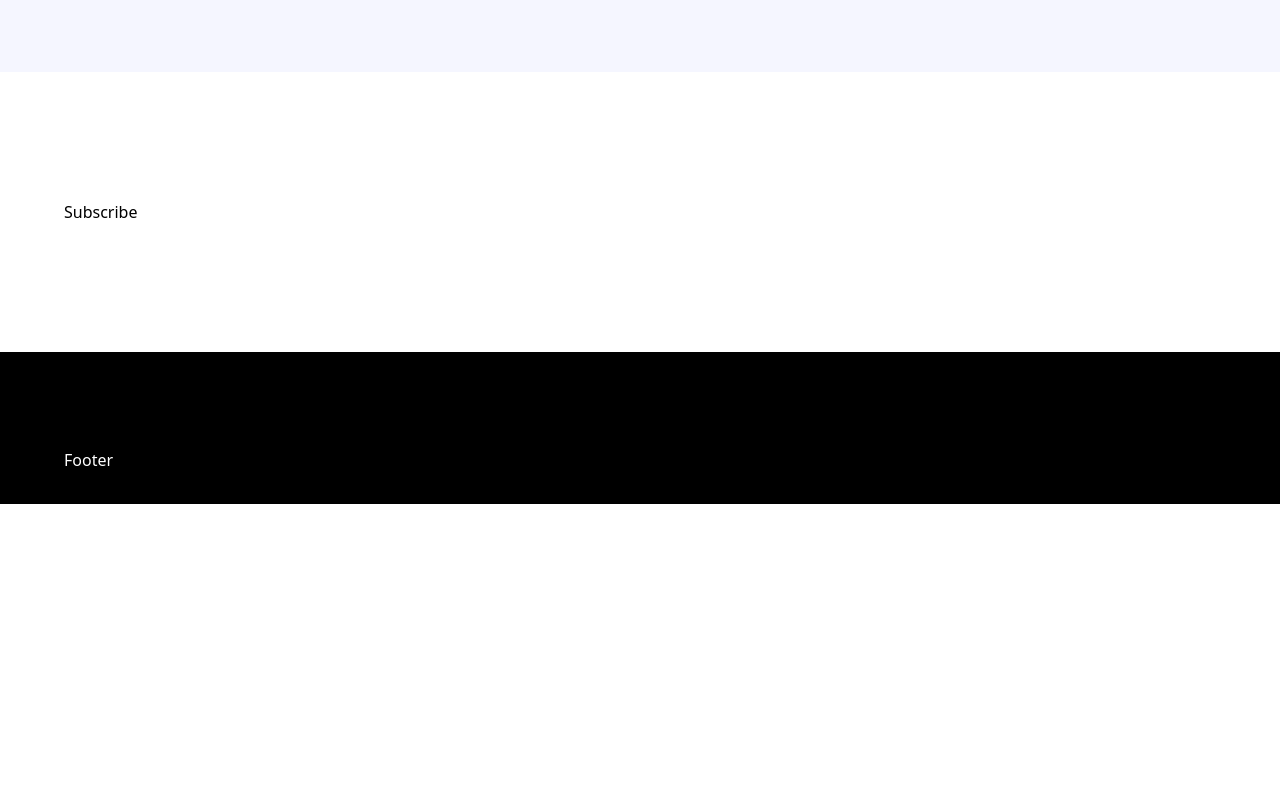
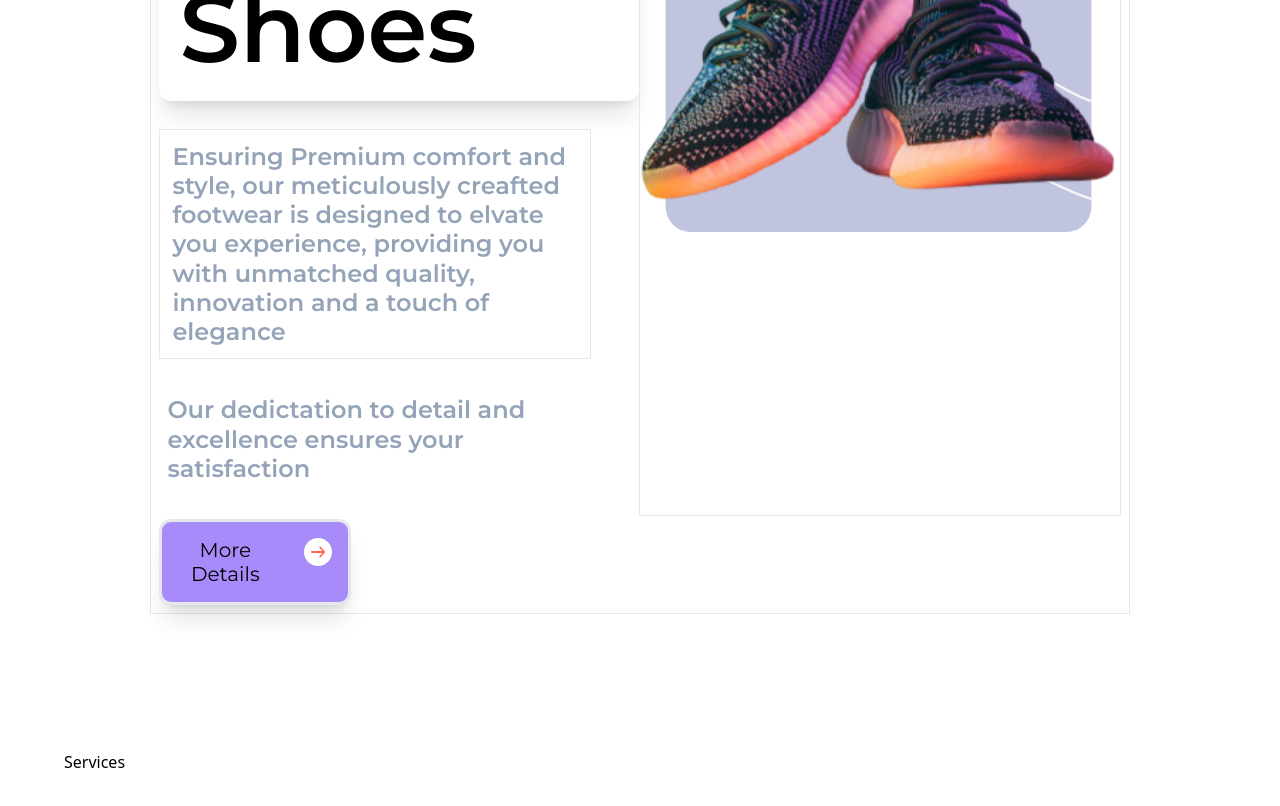
Before and after one commit to SahilTuladhar/Tailwind-CSS, a React (Create React App) app in the folder my-tailwind-app/: page / in a window 1280 px wide. Shown: the part 2820-3626 px from the top of the page. Before the commit the page ends 3324 px from the top, so only its background shows below. Built offline with nearby package versions, Linux system fonts and the light colour scheme; a web font is replaced by a local one; what @adam.plesnik/tailwindcss-scroll-driven-animations would draw is missing.

Commit message:
super quality section done

```diff
--- a/my-tailwind-app/src/App.tsx
+++ b/my-tailwind-app/src/App.tsx
@@ -6,7 +6,7 @@ import Hello from './CrashCourse/Hello';
 
 function App() {
   return (
-    <main className='relative'>
+    <main className='relative '>
       <Navbar/>
       <section className='xl: padding-l wide:padding-r padding-b max-w-full'>
         <Hero />
@@ -15,7 +15,7 @@ function App() {
         <PopularProducts />
       </section>
 
-      <section className='padding'>
+      <section className='padding flex justify-center items-center'>
         <SuperQuality/>
       </section>
 
--- a/my-tailwind-app/src/components/Button.tsx
+++ b/my-tailwind-app/src/components/Button.tsx
@@ -3,7 +3,7 @@ import { ButtonProps } from "../types"
 const Button = ({label , iconURL} : ButtonProps) => {
    return(
     <>
-    <button className='bg-violet-400 p-4 mt-5 w-[30%] flex justify-center items-start shadow-xl rounded-xl gap-8 font-montserrat text-[20px] hover:border-violet-900 border-[3px] transition-all duration-500'>
+    <button className='bg-violet-400 p-4 mt-5 w-[40%] flex justify-center items-start shadow-xl rounded-xl gap-8 font-montserrat text-[20px] hover:border-violet-900 border-[3px] transition-all duration-500'>
        <p className="max-md:hidden"> {label}</p>
     <img src={iconURL} alt="icon"
     className="w-7 h-7 bg-"/>
--- a/my-tailwind-app/src/sections/Hero.tsx
+++ b/my-tailwind-app/src/sections/Hero.tsx
@@ -18,11 +18,11 @@ const Hero = () => {
    const leftref= useRef(null)
    const rightref = useRef(null)
    const isLeftInView = useInView(leftref , {
-      once : false,
+      once : true,
       amount : 0.2,
    })
    const isRightInView = useInView(rightref , {
-      once:false,
+      once:true,
       amount:0.2,
    })
    const [bigImg , setBigImg] = useState(bigShoe1)
@@ -82,7 +82,7 @@ const Hero = () => {
           initial = {{opacity : 0 , x : 100}}
           whileInView  = {{opacity : 1 , x : 0}}
           transition={{duration : 1 , ease : 'easeInOut'}}
-         viewport={{once:false , amount: 0.2}}
+         viewport={{once:true , amount: 0.2}}
           className="m-0 relative flex justify-center items-center xl:min-h-screen flex-1 bg-primary bg-hero bg-cover bg-center ">
   <img
     src={bigImg}
--- a/my-tailwind-app/src/sections/Navbar.tsx
+++ b/my-tailwind-app/src/sections/Navbar.tsx
@@ -5,7 +5,7 @@ import { hamburger } from "../assets/icons"
 const Navbar = () => {
  return(
     <header className="padding-x py-5 w-full z-10 absolute">
-      <nav className="flex justify-between items-center max-container w-full">
+      <nav className="flex justify-between items-center max-container w-full ">
          <a href="/">
           <img src={headerLogo}
           alt="Logo"
--- a/my-tailwind-app/src/sections/PopularProducts.tsx
+++ b/my-tailwind-app/src/sections/PopularProducts.tsx
@@ -6,16 +6,16 @@ const PopularProducts = () => {
     return(
 
       <motion.section
-      id = 'popularProducts'
+      id = 'products'
       initial ={{opacity: 0 , y: 100}}
       whileInView={{opacity : 1 , y : 0}}
       transition={{duration : 1 , ease: 'easeInOut'}}
-      viewport={{once:false , amount: 0.2}}
+      viewport={{once:true , amount: 0.2}}
       className="max-container p-2 max-sm:mt-12"
       >
 
          <div className=" flex flex-col justify-start items-center text-center p-1">
-          <h2 className="text-[50px] font-montserrat font-semibold">Our <span className="text-coral-red"> Popular</span> Products</h2>
+          <h2 className="text-[50px] font-montserrat font-semibold ">Our <span className="text-coral-red"> Popular</span> Products</h2>
           <p className="text-xl z-10 p-2 font-semibold sm:w-[80%] mt-5 mb-5 font-montserrat text-slate-400">Experience top-notch quality and style with our sought after selections. Discover a world of comfort,desgin and value</p>
          </div>
          <div className="  grid lg:grid-cols-4 md:grid-cols-2 sm:grid-cols-2 grid-cols-1 p-2 mt-2 gap-1 place-items-center ">
--- a/my-tailwind-app/src/sections/SuperQuality.tsx
+++ b/my-tailwind-app/src/sections/SuperQuality.tsx
@@ -1,6 +1,36 @@
+import {arrowRight} from '../assets/icons'
+import Button from '../components/Button'
+import { shoe8 } from '../assets/images'
+import {motion} from 'framer-motion'
+
 const SuperQuality= () => {
     return(
-       <p>Super Quality</p>
+      <section id="about-us" className='flex items-center justify-center max-container'>
+         <div className="flex max-lg:flex-col max-lg:justify-center justify-between items-center w-[85%] border p-2 ">
+               <motion.div
+               initial={{opacity:0 , x : -100}}
+               whileInView={{opacity: 1 , x : 0}}
+               transition={{duration : 1 , ease : 'easeInOut'}}
+               viewport={{once : true , amount : 0.2}}
+               className="flex-1 justify-center items-center space-y-7 leading-6 ">
+                  <h1 className=" p-5 shadow-xl rounded-xl capitalize font-montserrat font-semibold text-8xl w-[100%] z-50">We provide you
+                     <span className="text-coral-red"> super quality </span>
+                     shoes</h1>
+                     <p className='max-sm:max-w-sm text-2xl p-3 font-semibold border sm:w-[90%] mt-5 mb-5 font-montserrat text-slate-400'> Ensuring Premium comfort and style, our meticulously creafted footwear is designed to elvate you experience, providing you with unmatched quality, innovation and a touch of elegance</p>
+                     <p className='max-sm:max-w-sm text-2xl z-10 p-2 font-semibold sm:w-[90%] mt-5 mb-5 font-montserrat text-slate-400'>Our dedictation to detail and excellence ensures your satisfaction</p>
+                     <Button label="More Details" iconURL={arrowRight}/>
+               </motion.div>
+               <motion.div
+               initial={{opacity:0 , x : 100}}
+               whileInView={{opacity: 1 , x : 0}}
+               transition={{duration : 1 , ease : 'easeInOut'}}
+               viewport={{once : true , amount : 0.2}}
+               className="flex-1 flex justify-center items-center border">
+                  <img src={shoe8} alt="shoe8" className='w-[1200px] h-[1000px] object-contain hover:scale-105 transition-all duration-1000' />
+               </motion.div>
+         </div>
+
+      </section>
     )
    }
 
```
